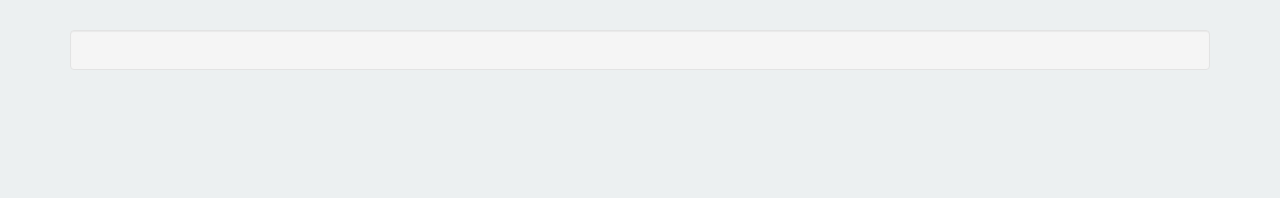
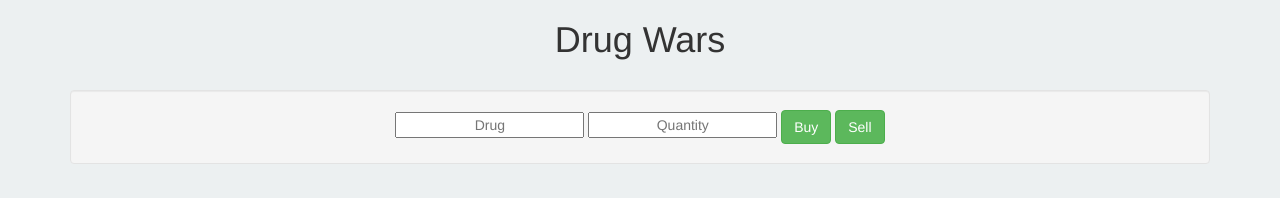
Before and after one commit to snemvalts/drugwars.js, a plain HTML site: page index.html in a window 1280 px wide. Both pictures are taken after a click on the button "Play!". Drawn offline with nearby package versions, Linux system fonts and the light colour scheme.

Commit message:
Added buying and selling

```diff
--- a/index.html
+++ b/index.html
@@ -8,11 +8,15 @@
 	<h1 id="header">Drug Wars</h1>
 	<div class="container">
 	<div class="well">
+	<span id="log" class="dontDisplayYet"></span>
 	<button class="btn btn-success btn-lg btn-block" id="playButton">Play!</button>
+	<input type="text" class="dontDisplayYet" id="drugInput" placeholder="Drug">
+	<input type="text" class="dontDisplayYet" id="quantityInput" placeholder="Quantity">
+	<button class="btn btn-success dontDisplayYet" id="buyButton">Buy</button>
+	<button class="btn btn-success dontDisplayYet" id="selButton">Sell</button>
 	</div>
 	</div>
 	<script type="text/javascript" src="http://ajax.googleapis.com/ajax/libs/jquery/2.0.3/jquery.min.js"></script>
-	<script type="text/javascript" src="scripts/jquery.terminal-0.8.2.min.js"></script>
 	<script type="text/javascript" src="scripts/index.js"></script>
 	<script type="text/javascript" src="scripts/main.js"></script>
 </body>
--- a/scripts/main.js
+++ b/scripts/main.js
@@ -1,6 +1,7 @@
 $("#playButton").click(function(){
-	$("#header").toggle();
 	$("#playButton").toggle();
-	console.log("woo");
-
+	$(".dontDisplayYet").toggle();
 })
+$("#buyButton").click(function(){
+	$("#log").text(game.trade({tradeType:"buy",drug:$("#drugInput").val().toLowerCase(),quantity:parseInt($("#quantityInput").val())}))
+})
--- a/styles/main.css
+++ b/styles/main.css
@@ -7,3 +7,6 @@ body{
 .container{
 	margin-top:30px;
 }
+.dontDisplayYet{
+	display:none;
+}
```
